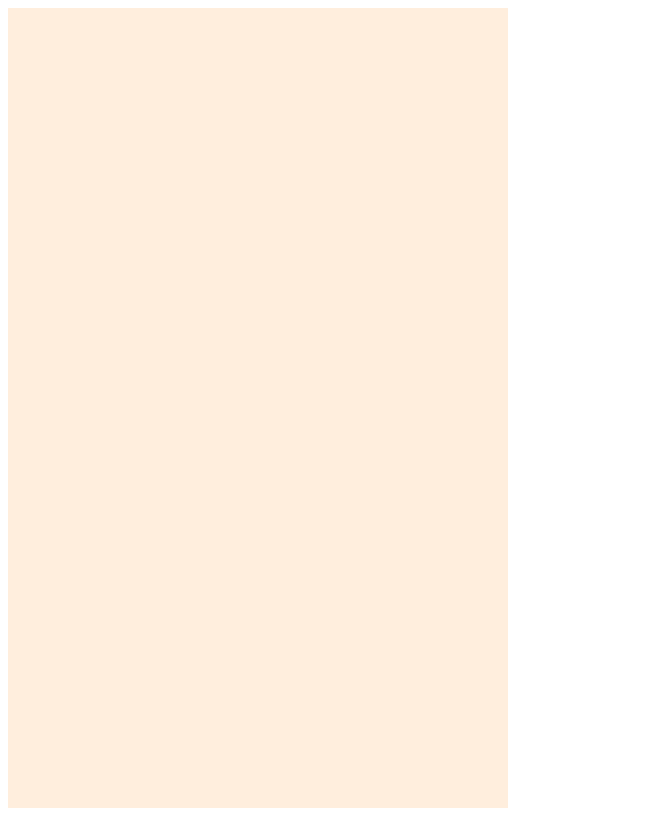
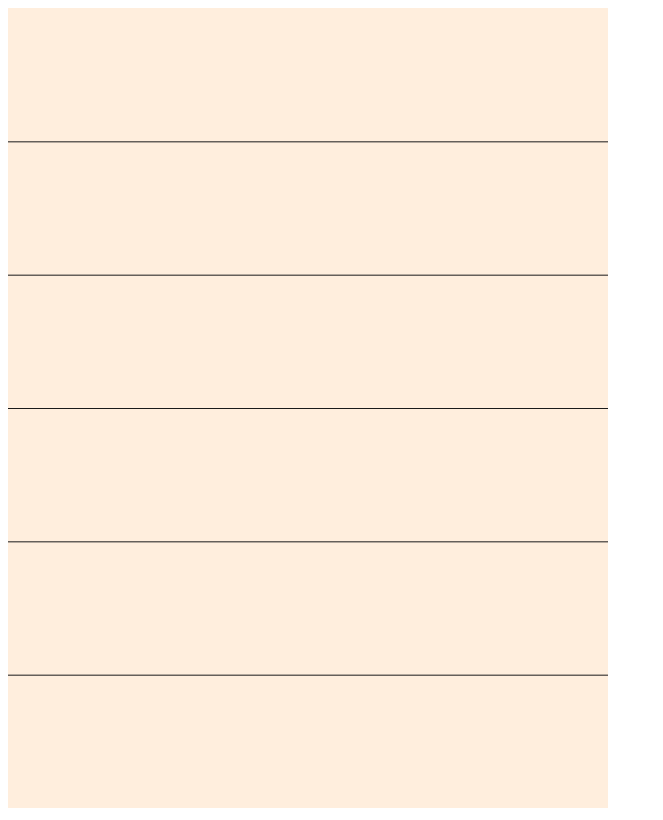
Before and after one commit to KRASILNIKOV30/Buffons-needle-problem, a website: page index.html in a window 1280 px wide. Shown: the whole page, without its empty margins (0-663 px from the left). Drawn offline with Linux system fonts and the light colour scheme.

Commit message:
Написал основной алгоритм подсчета

```diff
--- a/script/script.js
+++ b/script/script.js
@@ -2,9 +2,28 @@ const canvas = document.getElementById('canvas')
 const canvasContext = canvas.getContext('2d')
 
 const GAME = {
-    width: canvas.width,
-    height: canvas.height,
-    background: '#ffeedd'
+    width: 600,
+    height: 800,
+    background: '#ffeedd',
+    matchesOnLineNumber: 0,
+    matchesNumber: 0
+}
+
+canvas.width = GAME.width
+canvas.height = GAME.height
+
+const LINE = {
+    number: 5,
+    color: '#1a1a1a',
+    height: 1
+}
+
+const MATCH = {
+    length: GAME.height / (LINE.number + 1) / 2,
+    mainColor: '#7c5735',
+    accentColor: '#a90a0a',
+    width: 1,
+    radius: 3
 }
 
 const drawBackground = () => {
@@ -12,4 +31,74 @@ const drawBackground = () => {
     canvasContext.fillRect(0, 0, GAME.width, GAME.height)
 }
 
-drawBackground()
+const drawLines = () => {
+    canvasContext.fillStyle = LINE.color
+    for (let i = 1; i <= LINE.number; i++) {
+        canvasContext.fillRect(0, GAME.height / (LINE.number + 1) * i, GAME.width, LINE.height)
+    }
+}
+
+const throwMatch = () => {
+    GAME.matchesNumber++
+    const startPoint = getRandomPoint()
+    const endPoint = getEndPoint(startPoint)
+    //drawMatch(startPoint, endPoint)
+    if (isMatchOnLine(startPoint.y, endPoint.y)) {
+        GAME.matchesOnLineNumber++
+    }
+}
+
+const getEndPoint = (startPoint) => {
+    const angle = getRandomAngle()
+    const x = startPoint.x + MATCH.length * Math.cos(angle)
+    const y = startPoint.y + MATCH.length * Math.sin(angle)
+    return { x, y }
+}
+
+const getRandomPoint = () => {
+    return {
+        x: GAME.width * Math.random(),
+        y: GAME.height * Math.random()
+    }
+}
+
+const getRandomAngle = () => {
+    return 2 * Math.PI * Math.random()
+}
+
+const drawMatch = (start, end) => {
+    canvasContext.strokeStyle = MATCH.mainColor
+    canvasContext.fillStyle = MATCH.accentColor
+    canvasContext.strokeWidth = MATCH.width
+    canvasContext.beginPath()
+    canvasContext.arc(end.x, end.y, MATCH.radius, 0, 2 * Math.PI)
+    canvasContext.moveTo(start.x, start.y)
+    canvasContext.lineTo(end.x, end.y)
+    canvasContext.closePath()
+    canvasContext.stroke()
+    canvasContext.fill()
+}
+
+const isMatchOnLine = (startY, endY) => {
+    return getSectionNumber(startY) !== getSectionNumber(endY)
+}
+
+const getSectionNumber = (y) => {
+    return Math.floor(y / (GAME.height / (LINE.number + 1)))
+}
+
+const drawFrame = () => {
+    drawBackground()
+    drawLines()
+    throwMatch()
+}
+
+drawFrame()
+
+for (let i = 0; i < 1000; i++) {
+    throwMatch()
+}
+
+console.log(GAME.matchesNumber)
+console.log(GAME.matchesOnLineNumber)
+console.log(GAME.matchesNumber / GAME.matchesOnLineNumber)
--- a/style/style.scss
+++ /dev/null
@@ -1,4 +0,0 @@
-.canvas {
-  width: 500px;
-  height: 800px;
-}
```
Also changed, not shown: style/style.css, 1 other file.
